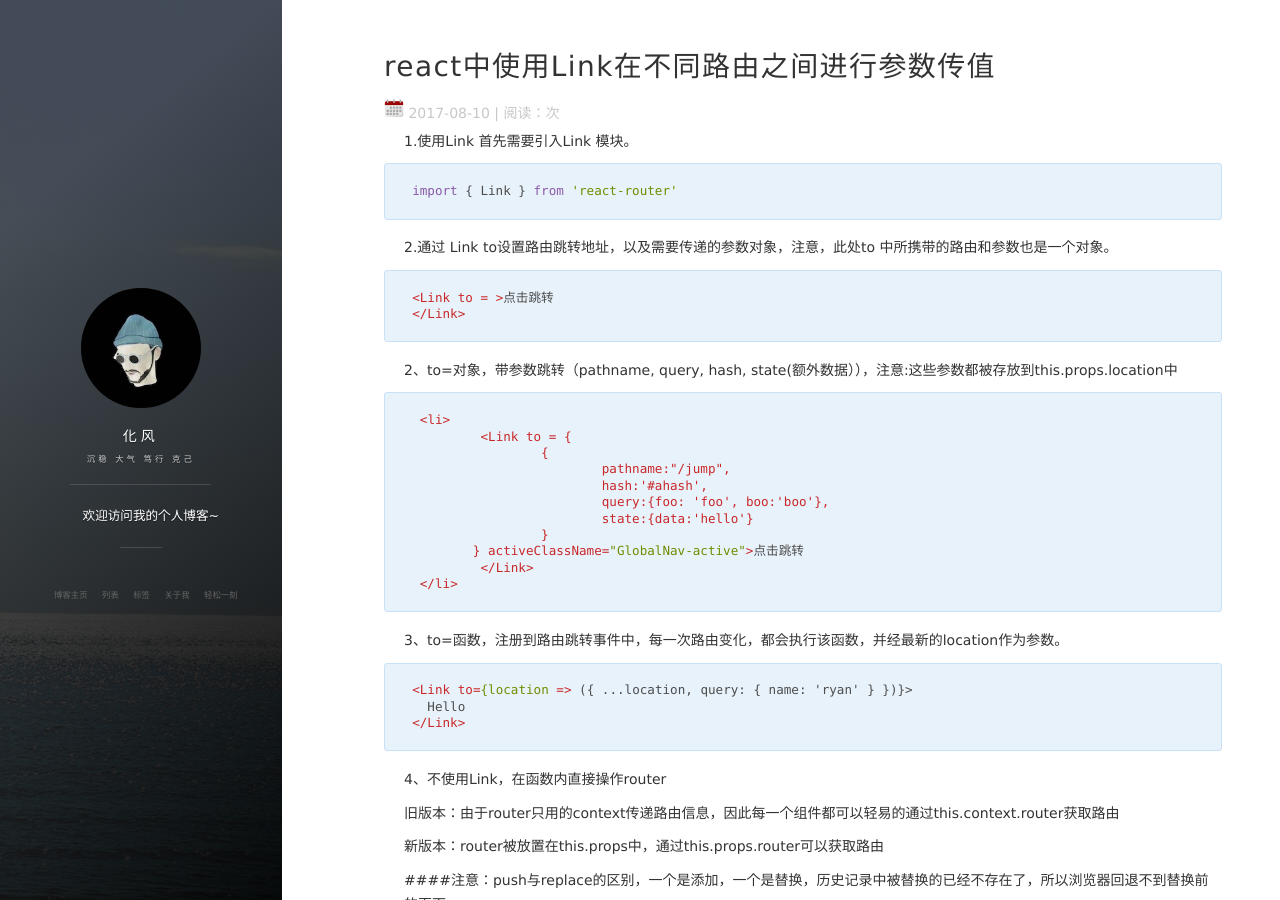
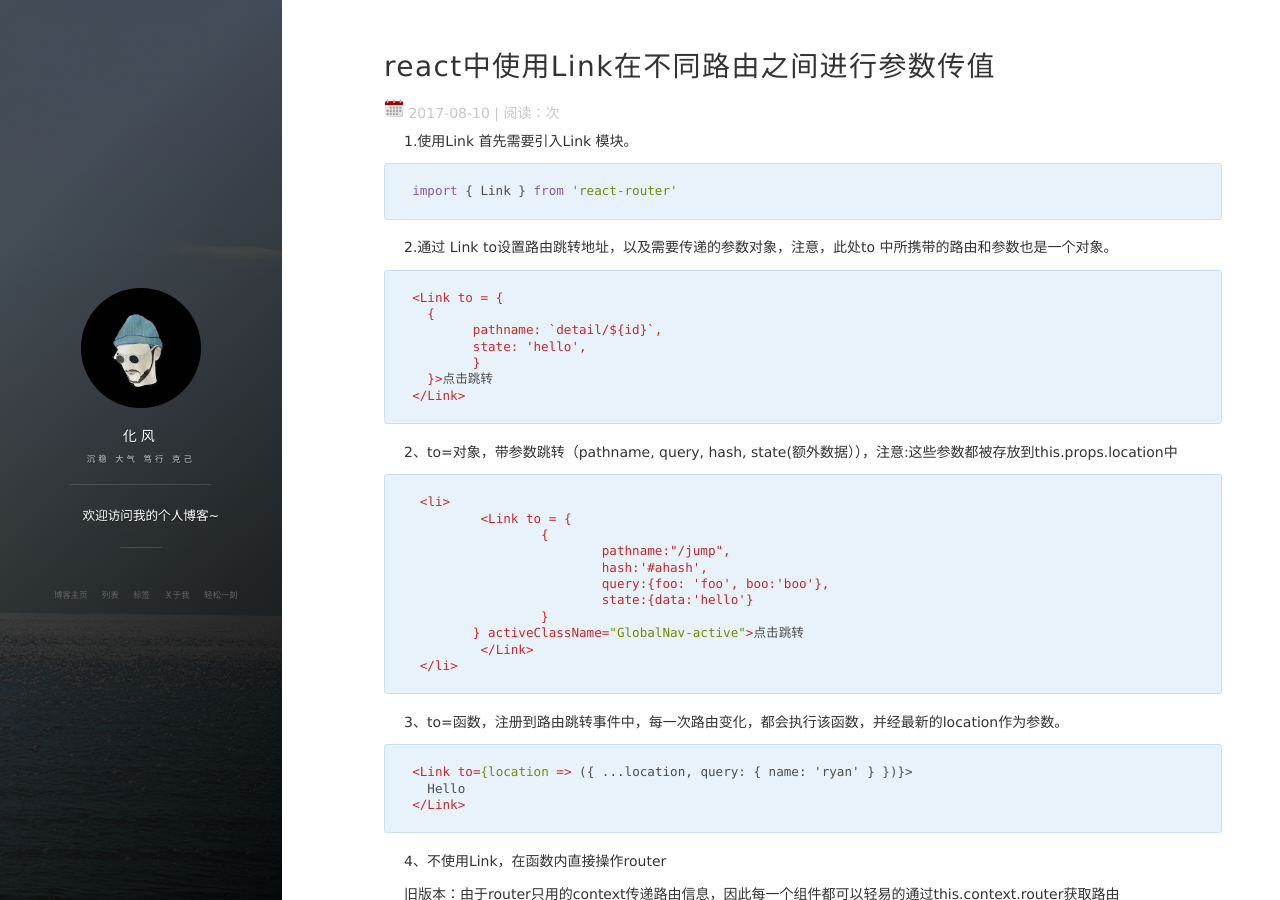
Before and after one commit to xinchanghao/xinchanghao.github.io, a Jekyll site: the page built from _posts/2017-08-10-react中使用Link在不同路由之间进行参数传值.md, in a window 1280 px wide and 900 px high. Built offline with Jekyll 4.4.1, drawn with Linux system fonts in a browser that asks for light colours; nearby versions of some CDN libraries; comment, search, counter and statistics services are not loaded.

Commit message:
add blog

````diff
--- a/CNAME
+++ b/CNAME
@@ -1 +1 @@
-baixin.io
+xinchanghao.github.io
--- a/_posts/2017-08-10-react中使用Link在不同路由之间进行参数传值.md
+++ b/_posts/2017-08-10-react中使用Link在不同路由之间进行参数传值.md
@@ -13,10 +13,12 @@ import { Link } from 'react-router'
 
 2.通过 Link to设置路由跳转地址，以及需要传递的参数对象，注意，此处to 中所携带的路由和参数也是一个对象。
 ```
-<Link to = {{
-        pathname: 'detail/id',
+<Link to = {
+  {
+        pathname: `detail/${id}`,
         state: 'hello',
-        }}>点击跳转
+        }
+  }>点击跳转
 </Link>
 ```
 2、to=对象，带参数跳转（pathname, query, hash, state(额外数据）），注意:这些参数都被存放到this.props.location中
````
